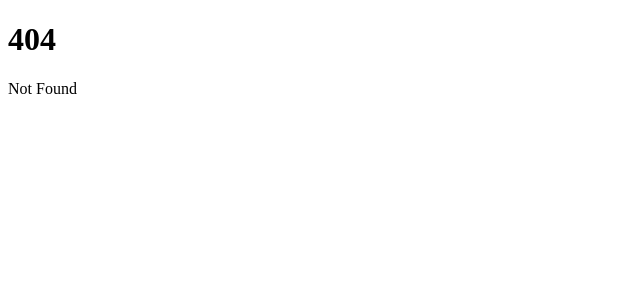
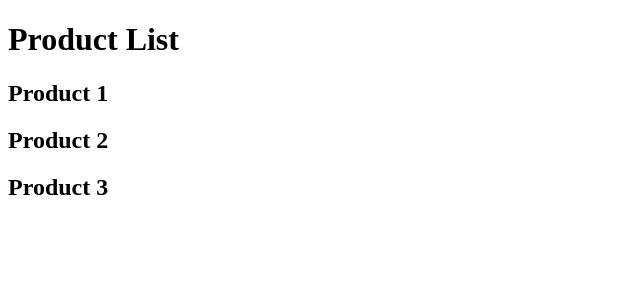
Before and after one commit to tolgatopkac/Svelte-SvelteKit-Tutorial, a SvelteKit app in the folder Codevolution/sk-routing/: page /products in a window 1280 px wide. Before the commit this address had no page. Shown: the top 300 px of the page, without its empty margins (0-640 px from the left). Built offline with nearby package versions, Linux system fonts and the light colour scheme.

Commit message:
dynamic routes

```diff
--- /dev/null
+++ b/Codevolution/sk-routing/src/routes/products/+page.svelte
@@ -0,0 +1,4 @@
+<h1>Product List</h1>
+<h2>Product 1</h2>
+<h2>Product 2</h2>
+<h2>Product 3</h2>
--- /dev/null
+++ b/Codevolution/sk-routing/src/routes/products/[productId]/+page.svelte
@@ -0,0 +1,6 @@
+<script>
+	import { page } from '$app/stores';
+	const productId = $page.params.productId;
+</script>
+
+<h1>Details about product {productId}</h1>
```
